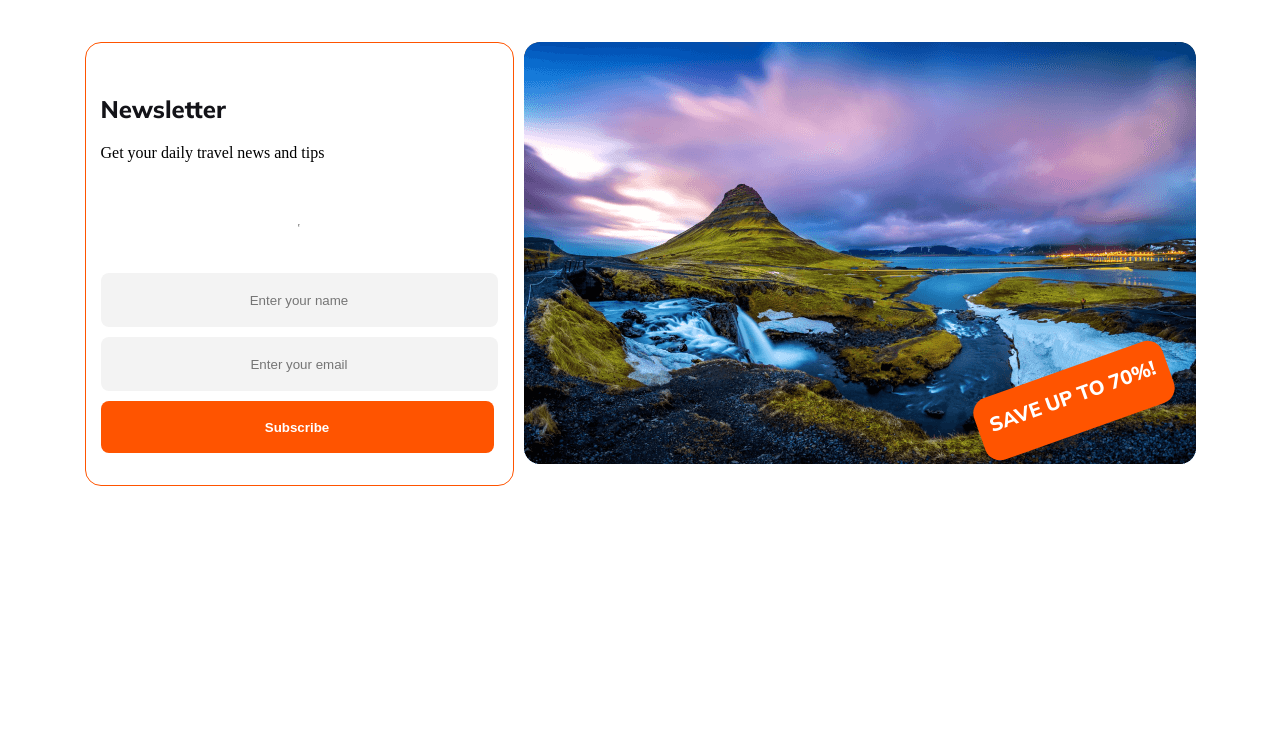
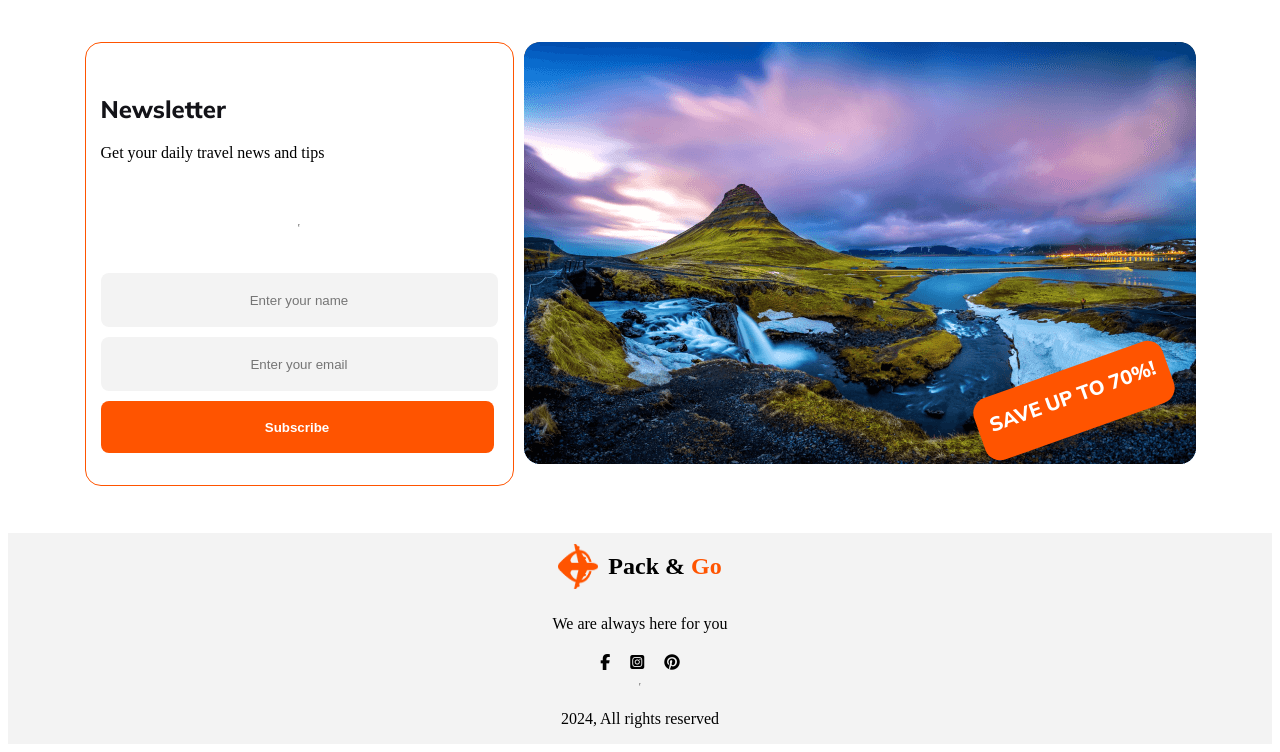
Before and after one commit to AhmedNur00/b9a2, a plain HTML site: page index.html in a window 1280 px wide. Shown: the part 1805-2557 px from the top of the page. Before the commit the page ends 2346 px from the top, so only its background shows below. Drawn offline with Linux system fonts and the light colour scheme.

Commit message:
footer added

```diff
--- a/index.html
+++ b/index.html
@@ -82,6 +82,20 @@
         </section>
     </main>
     <footer>
+        <div class="footer-title">
+
+            <img src="Images/Group 40071 (2).png" alt="">
+            <h2>Pack & <span>Go</span></h2>
+        </div>
+        <p>We are always here for you</p>
+        <div class="icons">
+            <i class="fa-brands fa-facebook-f"></i>
+            <i class="fa-brands fa-square-instagram"></i>
+            <i class="fa-brands fa-pinterest"></i>
+        </div>
+        <hr>
+        <p>2024, All rights reserved</p>
+
 
     </footer>
 
--- a/style.css
+++ b/style.css
@@ -330,6 +330,36 @@ hr {
 
 
 }
+/* footer  */
+
+footer {
+    display: flex;
+    flex-direction: column;
+    justify-content: center;
+    align-items: center;
+    background: rgba(19, 19, 24, 0.05);
+}
+span {
+    color: #FF5400;
+}
+
+.footer-title {
+    display: flex;
+    gap: 10px;
+    align-items: center;
+}
+.footer-title img {
+    width: 40px;
+    height: 45px;
+}
+.icons {
+    display: flex;
+    gap: 20px;
+    margin: 5px;
+}
+hr {
+    z-index: 5;
+}
 
 
 
@@ -450,6 +480,9 @@ hr {
         top: -100px;
         right: -200px;
     }
+    .footer p{
+        text-align: center;
+    }
 
 }
 
```
